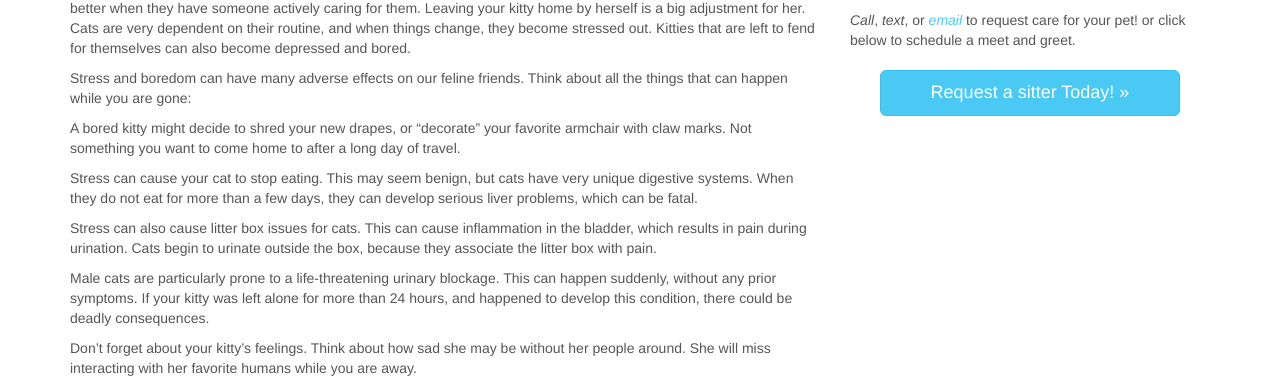
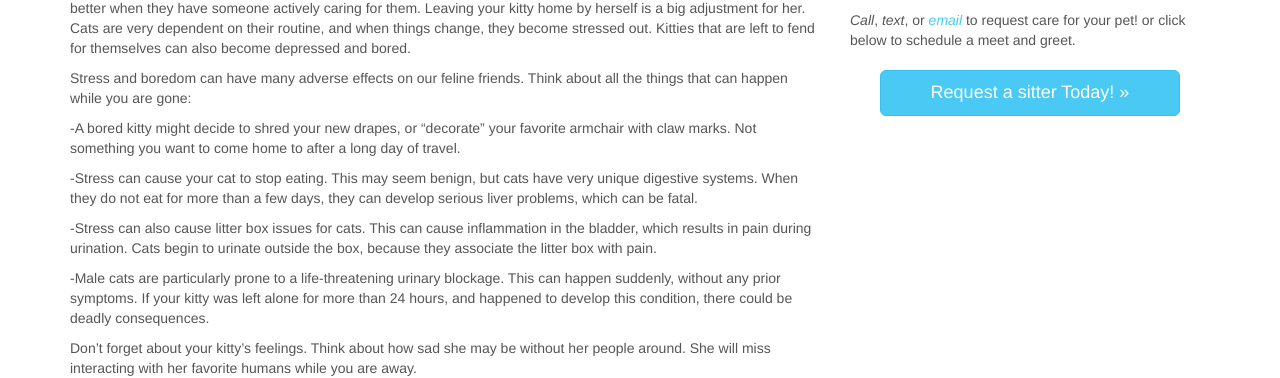
Before and after one commit to ndps/ndps.github.io, a Jekyll site: the page built from _posts/2015-01-1-Cat-Feel-You-Leave-Town.markdown, in a window 1280 px wide and 900 px high, scrolled down 460 px. Shown: the part 172-550 px from the top of the window. Built offline with Jekyll 4.4.1, drawn with Linux system fonts in a browser that asks for light colours; nearby versions of some CDN libraries.

```diff
--- a/_posts/2015-01-1-Cat-Feel-You-Leave-Town.markdown
+++ b/_posts/2015-01-1-Cat-Feel-You-Leave-Town.markdown
@@ -16,13 +16,13 @@ Most cats have a need for companionship and love on a daily basis. Even the scar
 Stress and boredom can have many adverse effects on our feline friends. Think about all the things that can happen while you are gone:
 
 
-  A bored kitty might decide to shred your new drapes, or “decorate” your favorite armchair with claw marks.  Not something you want to come home to after a long day of travel.
+  -A bored kitty might decide to shred your new drapes, or “decorate” your favorite armchair with claw marks.  Not something you want to come home to after a long day of travel.
 
-  Stress can cause your cat to stop eating. This may seem benign, but cats have very unique digestive systems. When they do not eat for more than a few days, they can develop serious liver problems, which can be fatal.
+  -Stress can cause your cat to stop eating. This may seem benign, but cats have very unique digestive systems. When they do not eat for more than a few days, they can develop serious liver problems, which can be fatal.
 
-  Stress can also cause litter box issues for cats. This can cause inflammation in the bladder, which results in pain during urination. Cats begin to urinate outside the box, because they associate the litter box with pain.
+ -Stress can also cause litter box issues for cats. This can cause inflammation in the bladder, which results in pain during urination. Cats begin to urinate outside the box, because they associate the litter box with pain.
 
-  Male cats are particularly prone to a life-threatening urinary blockage. This can happen suddenly, without any prior symptoms. If your kitty was left alone for more than 24 hours, and happened to develop this condition, there could be deadly consequences.
+  -Male cats are particularly prone to a life-threatening urinary blockage. This can happen suddenly, without any prior symptoms. If your kitty was left alone for more than 24 hours, and happened to develop this condition, there could be deadly consequences.
 
 Don’t forget about your kitty’s feelings. Think about how sad she may be without her people around. She will miss interacting with her favorite humans while you are away.
 
```
